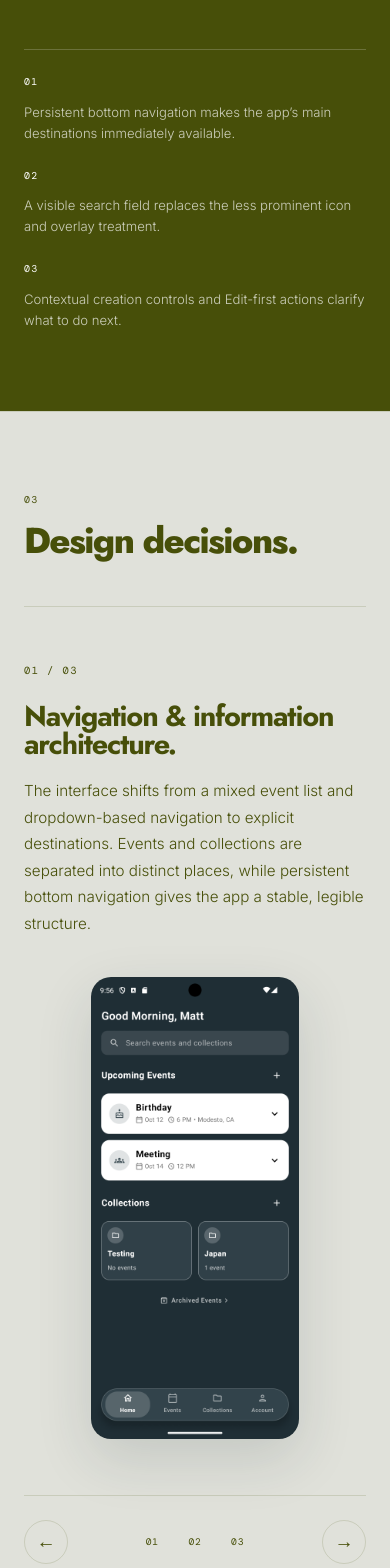
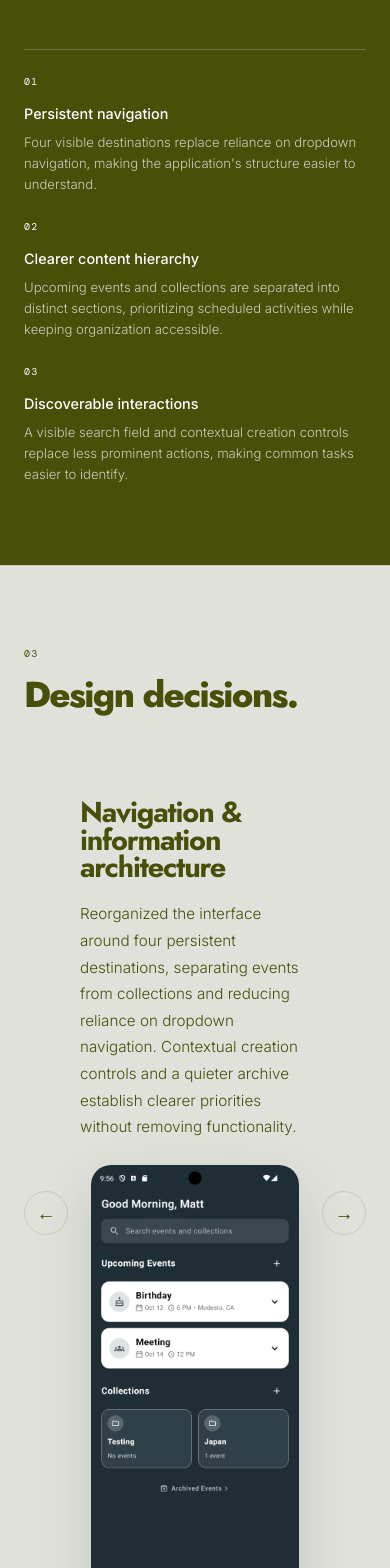
Before and after one commit to mbayers6370/portfolio, a React (Vite) app: page /work/cs499-eportfolio in a window 390 px wide. Shown: the part 2620-4188 px from the top of the page. Built offline with nearby package versions, Linux system fonts and the light colour scheme; a web font is replaced by a local one.

Commit message:
Updates to Sonus and NELA

```diff
--- a/src/pages/Project.tsx
+++ b/src/pages/Project.tsx
@@ -166,9 +166,10 @@ function SchedulerDecisionCarousel({ decisions }: { decisions: SchedulerDecision
       }}
       tabIndex={0}
     >
-      <div className="scheduler-decision-panel" aria-live="polite">
+      <div className="scheduler-decision-stage">
+        <button className="scheduler-decision-control" type="button" onClick={(event) => { event.preventDefault(); event.stopPropagation(); move(-1) }} aria-label="Show previous design decision">←</button>
+        <div className="scheduler-decision-panel">
           <div className="scheduler-decision-copy">
-          <p className="scheduler-decision-count">0{activeIndex + 1} / 0{decisionCount}</p>
             <h3>{activeDecision.heading}</h3>
             <p>{activeDecision.body}</p>
           </div>
@@ -176,23 +177,7 @@ function SchedulerDecisionCarousel({ decisions }: { decisions: SchedulerDecision
             {activeDecision.images.map((image) => <img key={image.src} src={image.src} alt={image.alt} />)}
           </figure>
         </div>
-      <div className="scheduler-decision-controls">
-        <button type="button" onClick={() => move(-1)} aria-label="Show previous design decision">←</button>
-        <div aria-label="Choose a design decision">
-          {decisions.map((decision, index) => (
-            <button
-              aria-current={index === activeIndex ? 'true' : undefined}
-              aria-label={`Show ${decision.heading}`}
-              className={index === activeIndex ? 'is-active' : ''}
-              key={decision.heading}
-              onClick={() => setActiveIndex(index)}
-              type="button"
-            >
-              0{index + 1}
-            </button>
-          ))}
-        </div>
-        <button type="button" onClick={() => move(1)} aria-label="Show next design decision">→</button>
+        <button className="scheduler-decision-control" type="button" onClick={(event) => { event.preventDefault(); event.stopPropagation(); move(1) }} aria-label="Show next design decision">→</button>
       </div>
     </div>
   )
@@ -212,18 +197,18 @@ function SchedulerCaseStudy({ project }: { project: Project }) {
   ].filter(Boolean) as SchedulerScreen[]
   const schedulerDecisions = [
     home && {
-      heading: 'Navigation & information architecture.',
-      body: 'The interface shifts from a mixed event list and dropdown-based navigation to explicit destinations. Events and collections are separated into distinct places, while persistent bottom navigation gives the app a stable, legible structure.',
+      heading: 'Navigation & information architecture',
+      body: 'Reorganized the interface around four persistent destinations, separating events from collections and reducing reliance on dropdown navigation. Contextual creation controls and a quieter archive establish clearer priorities without removing functionality.',
       images: [home],
     },
     {
-      heading: 'Search & interaction.',
-      body: 'Search is surfaced directly on the Home screen so it is easy to find. The dedicated search screen keeps the interaction focused, with a clear empty state that explains what to do next. Contextual plus controls live where creation is relevant, reducing ambiguity around adding events or collections.',
+      heading: 'Search & interaction',
+      body: 'Made search immediately discoverable on the Home screen and replaced the previous overlay with a dedicated experience. Clear empty-state guidance and consistent event interactions support discovery without confusing viewing with editing.',
       images: [{ src: schedulerSearch, alt: 'Android Scheduler search screen with an empty-state prompt', label: 'Search' }],
     },
     events && {
-      heading: 'Visual hierarchy & consistency.',
-      body: 'Event cards carry the strongest visual weight; collections use a quieter treatment. Edit is the primary event action, while Delete recedes. Repeated spacing, type, and card patterns let the content, not the interface, set the hierarchy.',
+      heading: 'Visual hierarchy & consistency',
+      body: 'Refined the existing expandable event cards to prioritize essential information and reveal details progressively. Editing receives primary emphasis, while deletion remains accessible as a tertiary action. Consistent spacing, typography, and card treatments reinforce hierarchy throughout the application.',
       images: [
         { src: schedulerEventsClosed, alt: 'Android Scheduler events screen with event cards closed', label: 'Events closed' },
         { src: schedulerEventsOpenCard, alt: 'Android Scheduler events screen with an expanded event card', label: 'Events card expanded' },
@@ -269,9 +254,9 @@ function SchedulerCaseStudy({ project }: { project: Project }) {
               {home && <figure className="scheduler-comparison-item"><img src={home.src} alt={home.alt} /><figcaption>Redesigned home / visible search, distinct sections, persistent navigation</figcaption></figure>}
             </div>
             <ol className="scheduler-notes">
-              <li><span>01</span> Persistent bottom navigation makes the app’s main destinations immediately available.</li>
-              <li><span>02</span> A visible search field replaces the less prominent icon and overlay treatment.</li>
-              <li><span>03</span> Contextual creation controls and Edit-first actions clarify what to do next.</li>
+              <li><span>01</span><strong>Persistent navigation</strong><p>Four visible destinations replace reliance on dropdown navigation, making the application's structure easier to understand.</p></li>
+              <li><span>02</span><strong>Clearer content hierarchy</strong><p>Upcoming events and collections are separated into distinct sections, prioritizing scheduled activities while keeping organization accessible.</p></li>
+              <li><span>03</span><strong>Discoverable interactions</strong><p>A visible search field and contextual creation controls replace less prominent actions, making common tasks easier to identify.</p></li>
             </ol>
           </div>
         </section>
@@ -331,7 +316,7 @@ function SonusCaseStudy({ project }: { project: Project }) {
             <p className="sonus-kicker">01 / The idea</p>
             <h2>Language learning, without the noise.</h2>
             <p className="sonus-lead">Sonus began as an attempt to make language learning feel more deliberate. Structured lessons, meaningful practice, and real-world application take priority over points and streaks.</p>
-            <div className="sonus-challenge"><div><p className="sonus-kicker">The challenge</p><h3>Structure over gamification.</h3></div><p>Build a system that supports retention, progression, and practical language use without overwhelming the learner.</p></div>
+            <div className="sonus-challenge"><div><p className="sonus-kicker">The challenge</p><h3>Structure over gamification.</h3><p className="sonus-challenge-copy">Build a system that supports retention, progression, and practical language use without overwhelming the learner.</p></div></div>
           </div>
         </section>
 
--- a/src/styles/project.css
+++ b/src/styles/project.css
@@ -366,26 +366,24 @@ body:has(.scheduler-case-study) { background: var(--scheduler-light); }
 .scheduler-placeholder strong { font-family: var(--font-display); font-size: 1.2rem; line-height: 1.05; }
 .scheduler-notes { max-width: 70rem; margin: clamp(3rem, 7vw, 6rem) auto 0; padding-top: 1.5rem; border-top: 1px solid var(--scheduler-line); display: grid; grid-template-columns: repeat(3, 1fr); gap: 2rem; list-style: none; font-size: 0.82rem; line-height: 1.6; color: var(--scheduler-muted); }
 .scheduler-notes span { display: block; color: var(--scheduler-on-dark); margin-bottom: 0.75rem; }
+.scheduler-notes strong { color: var(--scheduler-on-dark); display: block; font-size: 0.9rem; font-weight: 500; margin-bottom: 0.45rem; }
+.scheduler-notes p { margin: 0; }
 
 .scheduler-decisions { border-top: 1px solid var(--hairline); }
-.scheduler-decision-carousel { max-width: 62rem; margin: 0 auto; outline: none; }
+.scheduler-decision-carousel { max-width: 68rem; margin: 0 auto; outline: none; overflow-anchor: none; }
 .scheduler-decision-carousel:focus-visible { outline: 2px solid var(--olive); outline-offset: 0.75rem; }
-.scheduler-decision-panel { align-items: center; border-block: 1px solid var(--hairline); display: grid; gap: clamp(2rem, 10vw, 10rem); grid-template-columns: minmax(0, 1fr) minmax(12rem, 15rem); min-height: 29rem; padding: clamp(2.5rem, 6vw, 5rem) 0; }
+.scheduler-decision-stage { align-items: center; display: grid; gap: clamp(0.75rem, 2vw, 2rem); grid-template-columns: auto minmax(0, 1fr) auto; }
+.scheduler-decision-panel { align-items: center; display: grid; gap: clamp(1.5rem, 3vw, 3.5rem); grid-template-columns: minmax(0, 1fr) minmax(15rem, 31rem); min-height: 0; padding: clamp(1.5rem, 3vw, 2.5rem) 0; }
 .scheduler-decision-copy { max-width: 45ch; }
-.scheduler-decision-count { color: var(--olive); font-family: var(--font-mono); font-size: 0.65rem; letter-spacing: 0.14em; margin-bottom: 1.5rem; }
 .scheduler-decision-copy h3 { font-family: var(--font-display); font-size: clamp(1.8rem, 3.5vw, 3.4rem); letter-spacing: -0.04em; line-height: 0.95; margin-bottom: 1.25rem; }
 .scheduler-decision-copy > p:last-child { color: var(--mid); font-size: 0.95rem; line-height: 1.75; }
 .scheduler-decision-panel figure { margin: 0; }
 .scheduler-decision-screens { justify-self: center; width: min(100%, 15rem); }
-.scheduler-decision-screens.has-multiple { display: grid; gap: 0.8rem; grid-template-columns: repeat(2, minmax(0, 1fr)); width: min(100%, 24rem); }
+.scheduler-decision-screens.has-multiple { display: grid; gap: 0.8rem; grid-template-columns: repeat(2, minmax(0, 1fr)); width: min(100%, 31rem); }
 .scheduler-decision-panel img { border-radius: 1.25rem; box-shadow: 0 1.25rem 3.5rem rgba(30, 48, 55, 0.14); display: block; height: auto; width: 100%; }
-.scheduler-decision-controls { align-items: center; display: grid; grid-template-columns: auto 1fr auto; margin-top: 1.5rem; }
-.scheduler-decision-controls > button { align-items: center; background: transparent; border: 1px solid var(--hairline); border-radius: 50%; color: var(--olive); cursor: pointer; display: grid; font: 1.2rem/1 var(--font-body); height: 2.75rem; place-items: center; transition: background-color 0.2s, color 0.2s; width: 2.75rem; }
-.scheduler-decision-controls > button:hover { background: var(--olive); color: var(--on-dark); }
-.scheduler-decision-controls > div { display: flex; justify-content: center; gap: 0.65rem; }
-.scheduler-decision-controls > div button { background: transparent; border: 0; color: var(--mid); cursor: pointer; font: 0.6rem/1 var(--font-mono); letter-spacing: 0.08em; padding: 0.6rem; }
-.scheduler-decision-controls > div button.is-active { color: var(--olive); }
-.scheduler-decision-controls button:focus-visible { outline: 2px solid var(--olive); outline-offset: 3px; }
+.scheduler-decision-control { align-items: center; background: transparent; border: 1px solid var(--hairline); border-radius: 50%; color: var(--olive); cursor: pointer; display: grid; font: 1.2rem/1 var(--font-body); height: 2.75rem; place-items: center; transition: background-color 0.2s, color 0.2s; width: 2.75rem; }
+.scheduler-decision-control:hover { background: var(--olive); color: var(--on-dark); }
+.scheduler-decision-control:focus-visible { outline: 2px solid var(--olive); outline-offset: 3px; }
 
 .scheduler-final { background: var(--scheduler-dark); color: var(--scheduler-on-dark); }
 .scheduler-final .scheduler-section-heading span { color: var(--scheduler-muted); }
@@ -422,7 +420,7 @@ body:has(.scheduler-case-study) { background: var(--scheduler-light); }
   .scheduler-metadata div:last-child { grid-column: auto; }
   .scheduler-comparison { grid-template-columns: repeat(2, minmax(0, 1fr)); gap: 1rem; }
   .scheduler-notes { grid-template-columns: 1fr; gap: 1.5rem; }
-  .scheduler-decision-panel { grid-template-columns: 1fr; min-height: 0; padding: 3.5rem 0; }
+  .scheduler-decision-panel { grid-template-columns: 1fr; min-height: 0; padding: 2.5rem 0; }
   .scheduler-decision-screens { width: min(13rem, 58vw); margin-inline: auto; }
   .scheduler-decision-screens.has-multiple { gap: 0.55rem; width: min(22rem, 88vw); }
   .scheduler-carousel-stage { gap: 0.35rem; }
@@ -470,10 +468,10 @@ body:has(.sonus-case-study) { background: var(--sonus-paper); }
 .sonus-kicker { color: var(--sonus-blue); margin-bottom: 1.8rem; }
 .sonus-section h2 { font-size: clamp(2rem, 5vw, 3.5rem); line-height: 1; }
 .sonus-lead { color: var(--sonus-muted); font-family: var(--font-body); font-size: 1.05rem; font-weight: 300; line-height: 1.7; margin-top: 2rem; max-width: 62ch; }
-.sonus-challenge { border-top: 1px solid var(--sonus-rule); display: grid; grid-template-columns: 1fr 1fr; gap: clamp(3rem, 10vw, 12rem); margin-top: 2.7rem; padding-top: 2.3rem; }
+.sonus-challenge { border-top: 1px solid var(--sonus-rule); margin-top: 2.7rem; padding-top: 2.3rem; }
 .sonus-challenge .sonus-kicker { margin-bottom: 1.5rem; }
 .sonus-challenge h3 { font-size: clamp(1.4rem, 3vw, 2rem); line-height: 1.3; }
-.sonus-challenge > p { color: var(--sonus-muted); font-family: var(--font-body); font-size: 1rem; font-weight: 300; line-height: 1.8; max-width: 58ch; }
+.sonus-challenge-copy { color: var(--sonus-muted); font-family: var(--font-body); font-size: 1rem; font-weight: 300; line-height: 1.8; margin-top: 1.25rem; max-width: 58ch; }
 .sonus-product { background: var(--sonus-teal); color: #f9fbfa; }
 .sonus-product .sonus-kicker { color: #b6cac7; }
 .sonus-paths { display: grid; grid-template-columns: repeat(3, 1fr); gap: 1rem; margin-top: 2.2rem; }
@@ -492,7 +490,7 @@ body:has(.sonus-case-study) { background: var(--sonus-paper); }
 .sonus-component-preview { align-items: center; align-self: stretch; background: transparent; border: 2px solid rgba(255,255,255,.9); border-radius: 1rem; color: #fff; display: flex; font-family: var(--font-body); font-size: 1rem; font-weight: 500; gap: .75rem; padding: .75rem 1rem; }.sonus-component-preview span { font-family: var(--font-body); font-size: 1rem; font-weight: 500; letter-spacing: normal; text-transform: none; }.sonus-component-preview b { align-items: center; border: 1px solid rgba(255,255,255,.9); border-radius: 50%; display: inline-flex; font-family: var(--font-body); font-size: 1.5rem; font-weight: 300; height: 1.9rem; justify-content: center; line-height: 1; margin-left: auto; padding-bottom: .2rem; width: 1.9rem; }.sonus-component > span { color: rgba(255,255,255,.72); }
 .sonus-outcome { background: var(--sonus-blue); color: #fff; }.sonus-outcome .sonus-kicker { color: #c5e0ef; }.sonus-outcome > .container > p:not(.sonus-kicker) { color: #deedf4; font-family: var(--font-body); font-size: 1.05rem; font-weight: 300; line-height: 1.7; margin: 1.8rem 0 2.5rem; max-width: 62ch; }.sonus-outcome a { border-top: 1px solid rgba(255,255,255,.48); color: #fff; display: flex; justify-content: space-between; padding-top: 2.5rem; font-family: var(--font-mono); font-size: .72rem; font-weight: 400; letter-spacing: .12em; text-decoration: none; text-transform: uppercase; }.sonus-outcome a span { font-size: 1.6em; line-height: .8; }
 .sonus-footer { background: var(--sonus-paper); }.sonus-footer .books-back { color: var(--sonus-ink); }
-@media (max-width: 700px) { .sonus-hero-spec, .sonus-hero-meta { gap: 1rem; }.sonus-hero-spec { flex-direction: column; }.sonus-challenge, .sonus-system-grid { grid-template-columns: 1fr; gap: 2rem; }.sonus-paths { grid-template-columns: 1fr; }.sonus-paths article { min-height: 0; }.sonus-phone-frame { max-width: 15rem; width: min(78%, 15rem); }.sonus-home-showcase figcaption { align-items: flex-start; flex-direction: column; gap: .35rem; }.sonus-swatches { gap: .45rem; }.sonus-swatches span { height: 3.6rem; }.sonus-type-sample, .sonus-component { min-height: 9rem; } }
+@media (max-width: 700px) { .sonus-hero-spec, .sonus-hero-meta { gap: 1rem; }.sonus-hero-spec { flex-direction: column; }.sonus-system-grid { grid-template-columns: 1fr; gap: 2rem; }.sonus-paths { grid-template-columns: 1fr; }.sonus-paths article { min-height: 0; }.sonus-phone-frame { max-width: 15rem; width: min(78%, 15rem); }.sonus-home-showcase figcaption { align-items: flex-start; flex-direction: column; gap: .35rem; }.sonus-swatches { gap: .45rem; }.sonus-swatches span { height: 3.6rem; }.sonus-type-sample, .sonus-component { min-height: 9rem; } }
 
 /* NELARide case study. The existing page header is intentionally shared. */
 .nela-case-study { --nela-olive: #4f560d; --nela-ink: #30311f; --nela-paper: #f7f7f2; --nela-rule: rgba(48,49,31,.2); background: var(--nela-paper); color: var(--nela-ink); }
```
Lines whose indentation alone changed are shown as unchanged.
